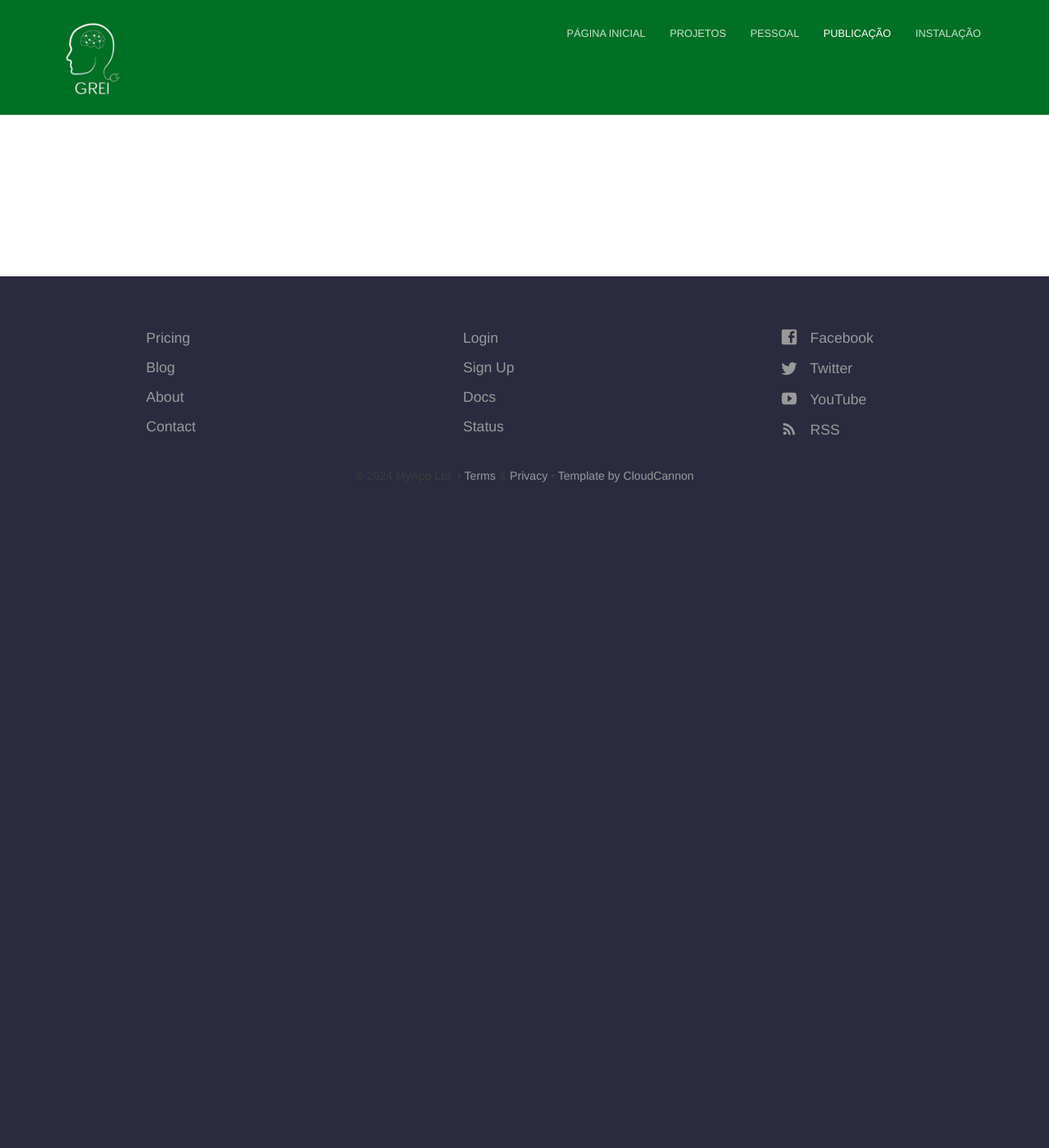
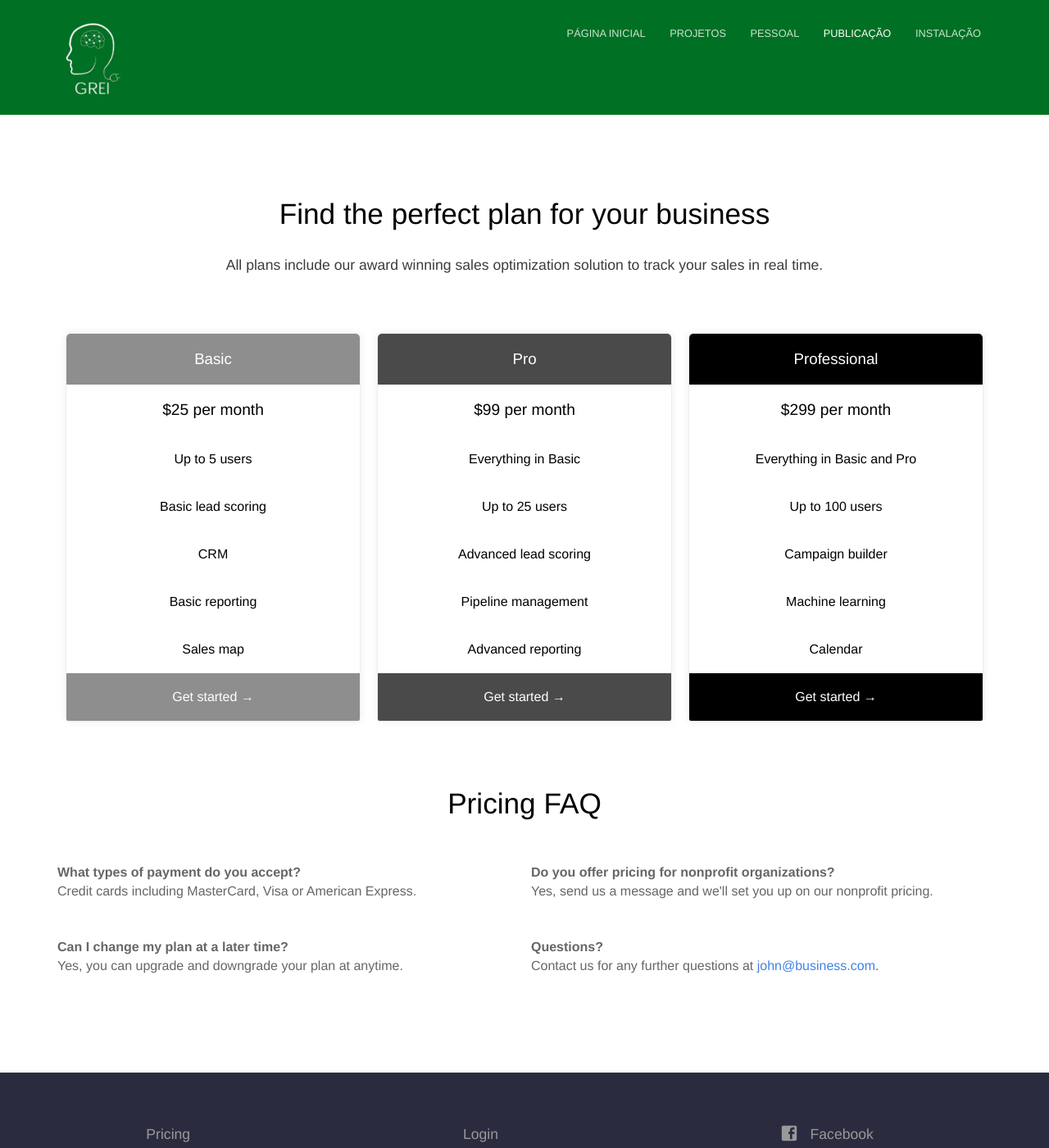
Before and after one commit to Gabriell89222/Gabriell89222.github.io, a Jekyll site: the page built from pricing.html, in a window 1280 px wide and 1400 px high. Shown: the whole window at 82% size. Built offline with Jekyll 4.4.1, drawn with Linux system fonts in a browser that asks for light colours.

Commit message:
Restaurando alguns pontos

```diff
--- a/_data/navigation.yml
+++ b/_data/navigation.yml
@@ -15,6 +15,6 @@
   new_window: false
   highlight: false
 - name: Instalação
-  link: /
+  link: /contact/
   new_window: false
   highlight: false
--- a/pricing.html
+++ b/pricing.html
@@ -1,26 +1,97 @@
 ---
-title: Publicações
-description: Aqui fica as publicações:
+title: Pricing
+heading: Find the perfect plan for your business
+description: All plans include our award winning sales optimization solution to track your sales in real time.
+pricing_table:
+  - name: Basic
+    color: "#8e8e8e"
+    features:
+      - text: $25 per month
+        highlight: true
+      - text: Up to 5 users
+        highlight: false
+      - text: Basic lead scoring
+        highlight: false
+      - text: CRM
+        highlight: false
+      - text: Basic reporting
+        highlight: false
+      - text: Sales map
+        highlight: false
+    call_to_action:
+      link: http://mysite.com?plan=basic
+      text: Get started
+  - name: Pro
+    color: "#4a4a4a"
+    features:
+      - text: $99 per month
+        highlight: true
+      - text: Everything in Basic
+        highlight: false
+      - text: Up to 25 users
+        highlight: false
+      - text: Advanced lead scoring
+        highlight: false
+      - text: Pipeline management
+        highlight: false
+      - text: Advanced reporting
+        highlight: false
+    call_to_action:
+      link: http://mysite.com?plan=pro
+      text: Get started
+  - name: Professional
+    color: "#000000"
+    features:
+      - text: $299 per month
+        highlight: true
+      - text: Everything in Basic and Pro
+        highlight: false
+      - text: Up to 100 users
+        highlight: false
+      - text: Campaign builder
+        highlight: false
+      - text: Machine learning
+        highlight: false
+      - text: Calendar
+        highlight: false
+    call_to_action:
+      link: http://mysite.com?plan=professional
+      text: Get started
+faq:
+  - question: What types of payment do you accept?
+    answer: Credit cards including MasterCard, Visa or American Express.
+  - question: Can I change my plan at a later time?
+    answer: Yes, you can upgrade and downgrade your plan at anytime.
+  - question: Do you offer pricing for nonprofit organizations?
+    answer: Yes, send us a message and we'll set you up on our nonprofit pricing.
+  - question: Questions?
+    answer: Contact us for any further questions at <a href="#">john@business.com</a>.
 ---
+<div class="plans">
+	{% for plan in page.pricing_table %}
+		<ul class="plan">
+			<li style="background: {{ plan.color }}">
+				<h3>{{ plan.name }}</h3>
+			</li>
+			{% for feature in plan.features %}
+				<li {% if feature.highlight %} class="highlighted"{% endif %}>{{ feature.text }}</li>
+			{% endfor %}
 
-<div class="text-container">
-	<p class="editor-link"><a href="cloudcannon:collections/_posts" class="btn"><strong>&#9998;</strong> Add Post</a></p>
-	<ul class="blog-posts">
-		{% include list-posts.html posts=paginator.posts %}
-	</ul>
+			{% if plan.call_to_action %}
+				<li class="pricing-cta"><div class="button"><a style="background: {{ plan.color }}" href="{{ plan.call_to_action.link }}">{{ plan.call_to_action.text }} &rarr;</a></div></li>
+			{% endif %}
+		</ul>
+	{% endfor %}
+</div>
 
-	{% if paginator.total_pages > 1 %}
-		<!-- Pagination links -->
-		<div class="pagination">
-			{% if paginator.previous_page %}
-				<a href="{% include relative-src.html src=paginator.previous_page_path %}" class="previous btn">&larr; Newer posts</a>
-			{% endif %}
-
-			<span class="page_number ">{{ paginator.page }} of {{ paginator.total_pages }}</span>
-
-			{% if paginator.next_page %}
-				<a href="{% include relative-src.html src=paginator.next_page_path %}" class="next btn">Older posts &rarr;</a>
-			{% endif %}
-		</div>
-	{% endif %}
-</div>
+{% if page.faq %}
+	<h2>Pricing FAQ</h2>
+	<dl class="faq">
+		{% for item in page.faq %}
+			<div>
+				<dt>{{ item.question }}</dt>
+				<dd>{{ item.answer }}</dd>
+			</div>
+		{% endfor %}
+	</dl>
+{% endif %}
```
